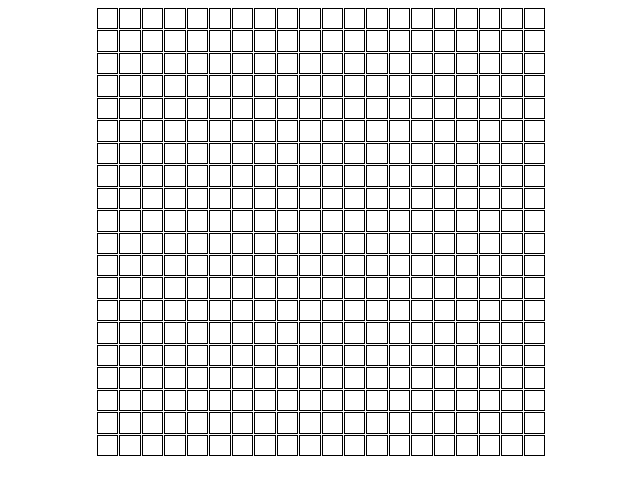
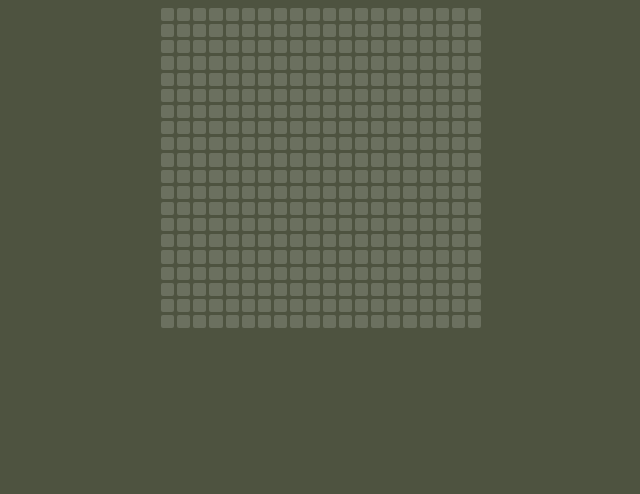
Before and after one commit to quangdaon/game-of-life, a Svelte app in the folder svelte/: page / in a window 1280 px wide. Shown: the top 494 px of the page, without its empty margins (319-959 px from the left). Built offline with nearby package versions, Linux system fonts and the light colour scheme.

Commit message:
Coolors!

```diff
--- a/svelte/src/App.svelte
+++ b/svelte/src/App.svelte
@@ -1,4 +1,5 @@
 <script lang="ts">
+  import './global.css';
   import Grid from './components/Grid.svelte';
   import { GridModel } from './models/GridModel';
 
--- a/svelte/src/components/Cell.svelte
+++ b/svelte/src/components/Cell.svelte
@@ -10,7 +10,9 @@
 
 <style>
   .cell {
-    border: 1px solid black;
     aspect-ratio: 1;
+    background: var(--color-text);
+    border-radius: 2px;
+    opacity: 0.2;
   }
 </style>
--- a/svelte/src/components/Grid.svelte
+++ b/svelte/src/components/Grid.svelte
@@ -13,10 +13,10 @@
 
 <style>
   .grid {
-    width: 35vw;
+    width: 25vw;
     display: grid;
     grid-template-columns: repeat(var(--grid-columns), 1fr);
-    gap: 1px;
+    gap: 3px;
     margin: auto;
   }
 </style>
--- /dev/null
+++ b/svelte/src/global.css
@@ -0,0 +1,12 @@
+:root {
+  --color-background: #4e5340;
+  --color-primary: #697268;
+  --color-secondary: #95a3a4;
+  --color-accent: #b7d1da;
+  --color-text: #e2e8dd;
+}
+
+body {
+  background: var(--color-background);
+  color: var(--color-text);
+}
```
